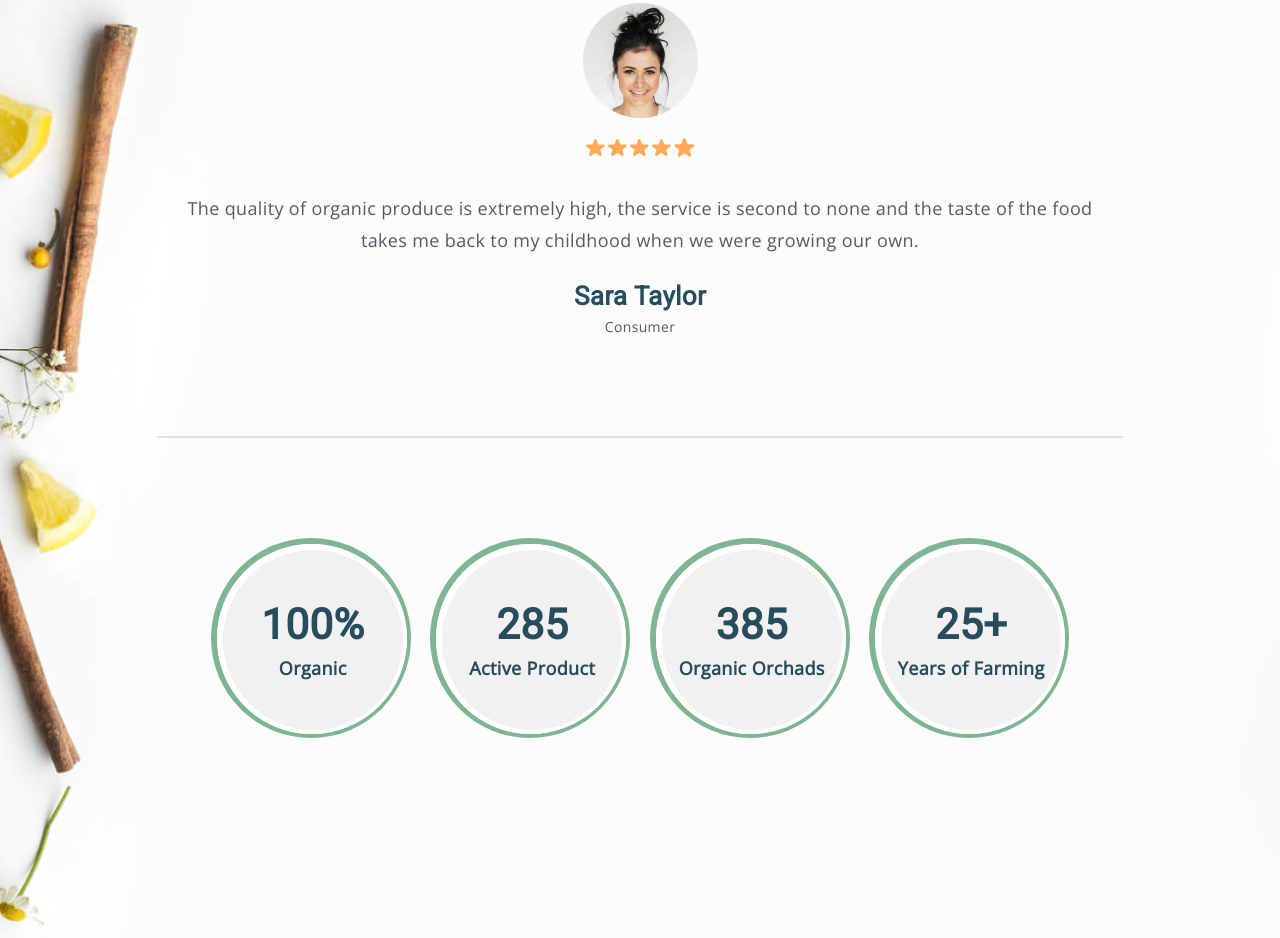
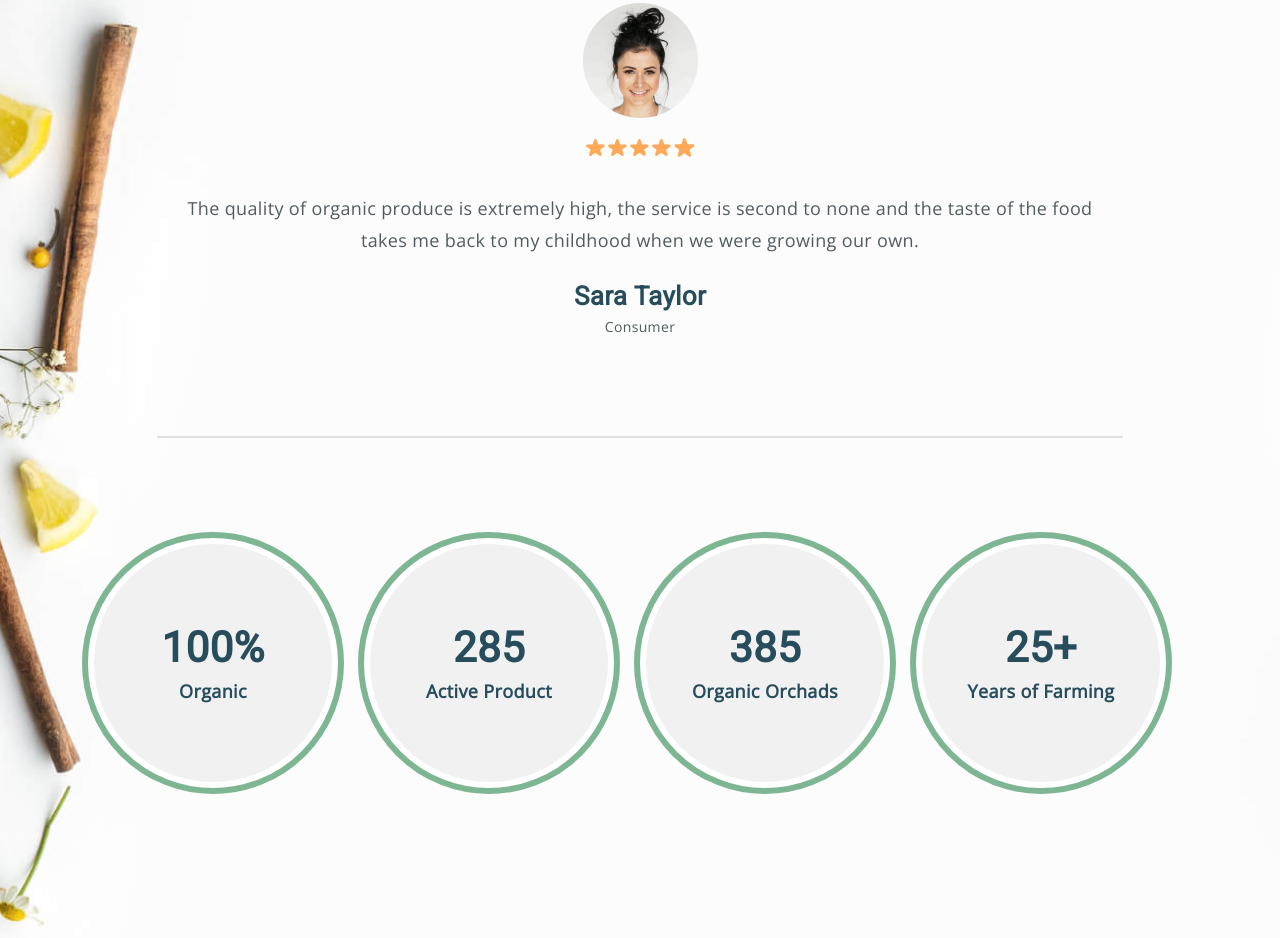
Before and after one commit to kate23com/Organick, a plain HTML site: page index.html in a window 1280 px wide. Shown: the part 5295-6233 px from the top of the page. Drawn offline with nearby package versions, Linux system fonts and the light colour scheme; a web font is replaced by a local one.

Commit message:
fix: fixed section testimonial, fixed block circles

```diff
--- a/index.html
+++ b/index.html
@@ -274,6 +274,7 @@
                </div>
             </section>
             <section class="testimonial">
+               <div class="container">
                   <div class="testimonial__feedback">
                      <div class="testimonial__column">
                         <div class="testional__headlines">
@@ -289,7 +290,8 @@
                               src="./img/orgaic-star.svg" alt="">
                         </div>
                         <div class="testimonial__text text">
-                        <p>The quality of organic produce is extremely high, the service is second to none and the taste
+                           <p>The quality of organic produce is extremely high, the service is second to none and the
+                              taste
                               of the food <br>takes me back to my childhood when we were growing our own.</p>
                         </div>
                         <div class="testimonial__user">
@@ -301,50 +303,26 @@
                   <div class="testimonial__advantages">
                      <div class="testimonial__row">
                         <div class="testimonial__circle">
-                        <div class="testimonial__circle border-green">
-                           <div class="testimonial__circle border-white">
-                              <div class="testimonial__circle wrapper-grey">
                            <p>100%</p>
                            <p>Organic</p>
                         </div>
-                           </div>
-                        </div>
-                     </div>
                         <div class="testimonial__row">
                            <div class="testimonial__circle">
-                           <div class="testimonial__circle border-green">
-                              <div class="testimonial__circle border-white">
-                                 <div class="testimonial__circle wrapper-grey">
                               <p>285</p>
                               <p>Active Product</p>
                            </div>
                         </div>
-                           </div>
-                        </div>
-                     </div>
                         <div class="testimonial__circle">
-                        <div class="testimonial__circle border-green">
-                           <div class="testimonial__circle border-white">
-                              <div class="testimonial__circle wrapper-grey">
                            <p>385</p>
                            <p>Organic Orchads</p>
                         </div>
-                           </div>
-                        </div>
-                     </div>
                         <div class="testimonial__circle">
-                        <div class="testimonial__circle border-green">
-                           <div class="testimonial__circle border-white">
-                              <div class="testimonial__circle wrapper-grey">
                            <p>25+</p>
                            <p>Years of Farming</p>
                         </div>
                      </div>
                   </div>
                </div>
-                  </div>
-               </div>
-
             </section>
          </main>
       </div>
--- a/style.css
+++ b/style.css
@@ -431,12 +431,6 @@ li {
    text-align: center;
 }
 
-.testional__headlines {}
-
-.testimonial__label {}
-
-.testimonial__title {}
-
 .testimonial__img {
    padding: 60px 0 20px 0;
 }
@@ -446,7 +440,6 @@ li {
    height: 20px;
 }
 
-.rating-row {}
 
 .testimonial__text {
    padding: 34px 0 23px 0;
@@ -472,56 +465,44 @@ li {
 }
 
 .testimonial__advantages {
-   max-width: 878px;
-   margin: 0 auto;
    padding: 100px 0;
 }
 
 .testimonial__row {
    display: flex;
-   justify-content: space-around;
+   justify-content: center;
 }
 
 .testimonial__circle {
+
    box-sizing: border-box;
+   border-radius: 250px;
+   height: 250px;
+   width: 250px;
+   clear: both;
+   background: #F1F1F1;
+   border: 6px solid #FFFFFF;
+   outline: 6px solid #7EB693;
+   margin: 0 26px 0 0;
 }
 
-.border-green {
-   border-radius: 200px;
-   height: 200px;
-   width: 200px;
-   border: 6px solid #7EB693;
-   border-right: 4px solid #7EB693;
-   border-bottom: 4px solid #7EB693;
-}
-
-.border-white {
-   border-radius: 194px;
-   height: 190px;
-   width: 190px;
-   border: 6px solid #FFFFFF;
-}
-
-.wrapper-grey {
+.testimonial__circle {
    display: flex;
    flex-direction: column;
    justify-content: center;
    align-items: center;
-   background-color: #F1F1F1;
-   border-radius: 180px;
-   height: 180px;
-   width: 180px;
 }
 
-.wrapper-grey p:first-child {
+.testimonial__circle p:first-child {
    font-weight: 700;
    font-size: 42px;
    line-height: 55px;
    letter-spacing: 0.36px;
 }
 
-.wrapper-grey p:last-child {
+.testimonial__circle p:last-child {
    font-family: 'Open Sans';
+   font-style: normal;
    font-weight: 700;
    font-size: 18px;
    line-height: 32px;
```
Lines whose indentation alone changed are shown as unchanged.
